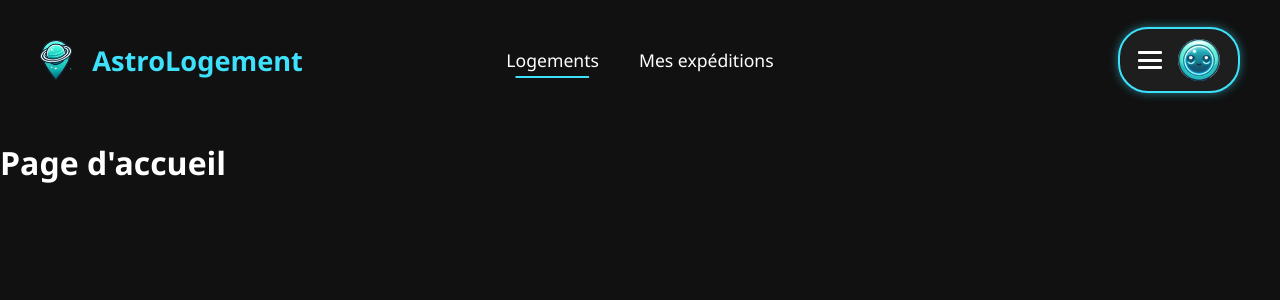
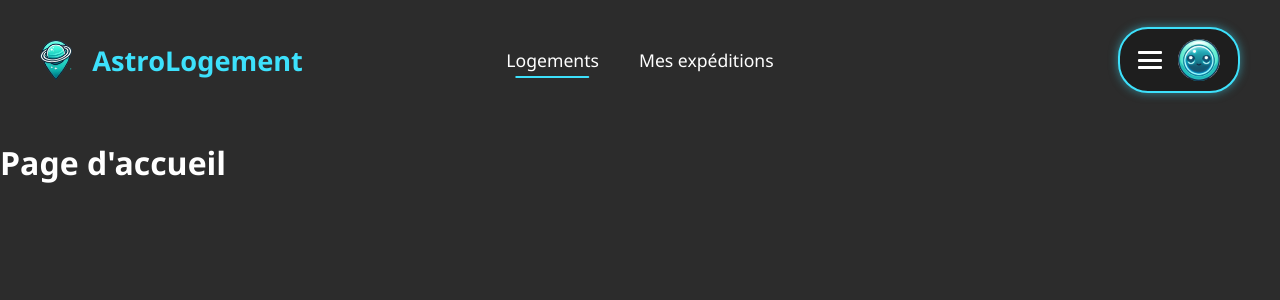
Before and after one commit to John-Rep/AstroLogement, a Symfony app: template AstroLogement/templates/home.html.twig in a window 1280 px wide. Shown: the top 300 px of the page. Run offline with Twig, Linux system fonts and the light colour scheme; the template is opened without the code that fills it, so the values that code supplies are empty; some libraries are stand-ins or nearby versions.

Commit message:
modif du bc

```diff
--- a/AstroLogement/public/css/style.css
+++ b/AstroLogement/public/css/style.css
@@ -2,13 +2,13 @@ body {
     margin: 0;
     font-family: 'Segoe UI', Tahoma, Geneva, Verdana, sans-serif;
     color:white !important;
-    background-color: #111111;
+    background-color: #2C2C2C;
 }
 
 /* NAVBAR */
 
 .astro-navbar {
-    background-color: #111111;
+    background-color: #2C2C2C;
     position : relative;
     color: white;
     display: flex;
```
